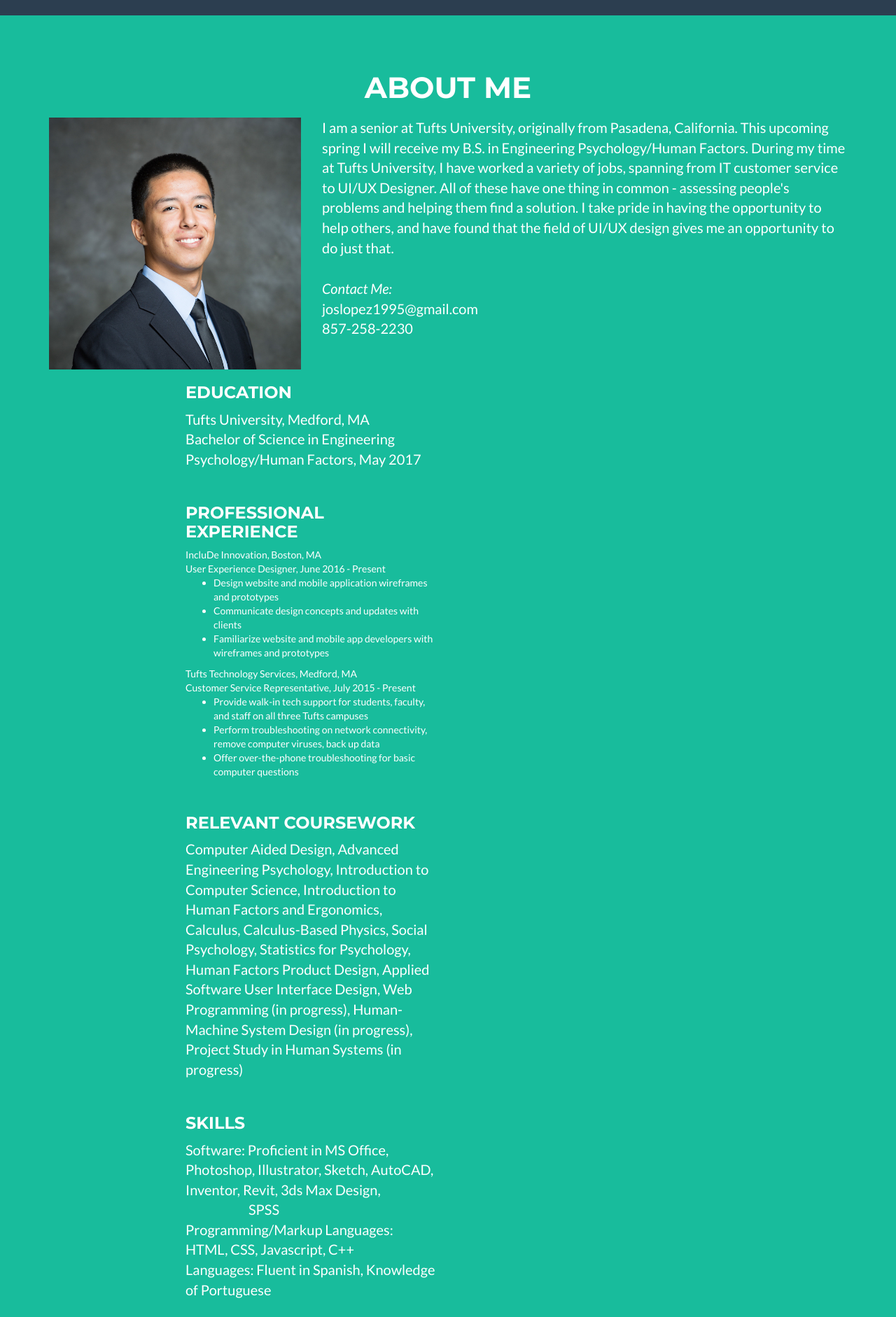
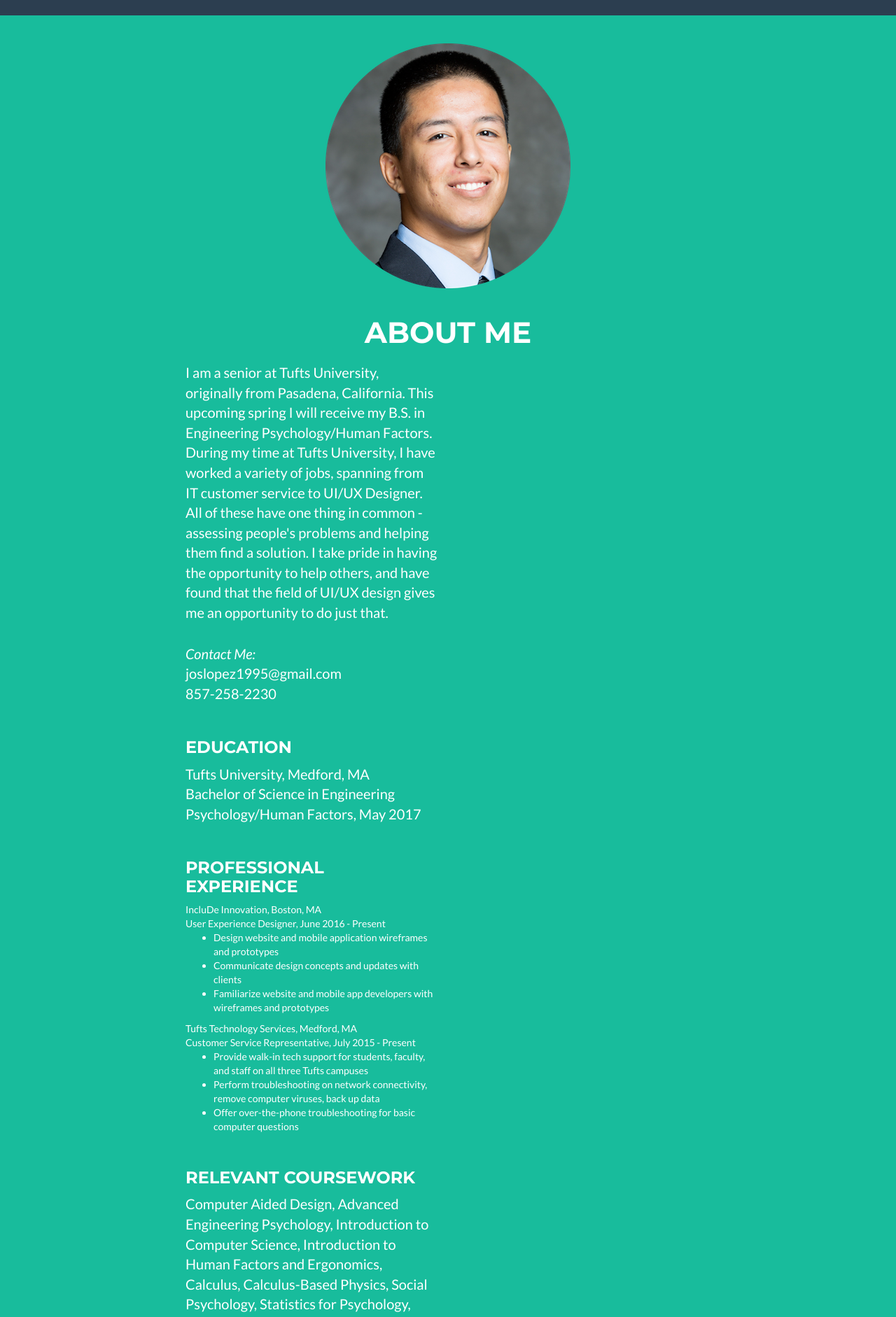
Before and after one commit to jlopez08/jlopez08.github.io, a website: page about_me.html in a window 1280 px wide. Shown: the part 78-1960 px from the top of the page at 70% size. Drawn offline with nearby package versions, Linux system fonts and the light colour scheme.

Commit message:
about.html modified

```diff
--- a/about_me.html
+++ b/about_me.html
@@ -171,31 +171,27 @@
     <section class="success" id="about">
         <div class="container">
             <div class="row">
-                <div class="col-lg-12 text-center">
+                <div class="col-lg-12 img-center">
                 	</br>
-                	</br>
-                	</br>
-                    <h2>About Me</h2>
-                    </br>
-                    <!-- <hr class="star-light"> -->
+                    <!-- <h2>About Me</h2> -->
+                    <img src="img/JoseALopez.png" class="center-block img-responsive" alt="">
+                    </br><br>
+                    <h2 class="text-center">About Me</h2><br>
                 </div>
             </div>
             <div class="row">
-            	<div class="col-lg-4">
-                <img src="img/JoseALopez.JPG" class="img-responsive" alt="">
-                </div>
-                 <div class="col-lg-8">
+            	<!-- <div class="col-sm-3">
+                <br>
+                    <div class="mypic">
+                    <img src="img/JoseALopez.JPG" class="img-responsive" alt="">
+                    </div>
+                </div> -->
+                 <div class="col-lg-4 col-lg-offset-2">
                 	<p>I am a senior at Tufts University, originally from Pasadena, California. This upcoming spring I will receive my B.S. in Engineering Psychology/Human Factors. During my time at Tufts University, I have worked a variety of jobs, spanning from IT customer service to UI/UX Designer. All of these have one thing in common - assessing people's problems and helping them find a solution. I take pride in having the opportunity to help others, and have found that the field of UI/UX design gives me an opportunity to do just that.</p><br>
                 	<p><em>Contact Me:</em><br>joslopez1995@gmail.com<br>857-258-2230</p><br>
                 </div>
             </div>
             <div class="row">
-               <!--  <div class="col-lg-4 col-lg-offset-2">
-                    <p>Freelancer is a free bootstrap theme created by Start Bootstrap. The download includes the complete source files including HTML, CSS, and JavaScript as well as optional LESS stylesheets for easy customization.</p>
-                </div>
-                <div class="col-lg-4">
-                    <p>Whether you're a student looking to showcase your work, a professional looking to attract clients, or a graphic artist looking to share your projects, this template is the perfect starting point!</p>
-                </div> -->
                 <div class="col-lg-4 col-lg-offset-2">
 					<h3>Education</h3>
 						<p>Tufts University, Medford, MA <br> Bachelor of Science in Engineering Psychology/Human Factors, May 2017</p> <br>
@@ -205,7 +201,7 @@
 					<h3>Relevant Coursework</h3>
 						<p>Computer Aided Design, Advanced Engineering Psychology, Introduction to Computer Science, Introduction to Human Factors and Ergonomics, Calculus, Calculus-Based Physics, Social Psychology, Statistics for Psychology, Human Factors Product Design, Applied Software User Interface Design, Web Programming (in progress), Human-Machine System Design (in progress), Project Study in Human Systems (in progress)</p><br>
 					<h3>Skills</h3>
-						<p>Software: Proficient in MS Office, Photoshop, Illustrator, Sketch, AutoCAD, Inventor, Revit, 3ds Max Design, &emsp;&emsp;&emsp;&emsp;&ensp;SPSS<br> Programming/Markup Languages: HTML, CSS, Javascript, C++<br> Languages: Fluent in Spanish, Knowledge of Portuguese</p><br>
+						<p><span class="title">Software:</span> MS Office, Photoshop, Illustrator, Sketch, AutoCAD, Inventor, Revit, 3ds Max Design, SPSS<br> Programming/Markup Languages: HTML, CSS, Javascript, C++<br> Languages: Fluent in Spanish, Knowledge of Portuguese</p><br>
 					<h3>Activities</h3><br>
 						<p>Society of Latino Engineers and Scientists, September 2013 - Present <br> Tufts Human Factors and Ergonomics Society, September 2015 - Present<br>Tufts Design Thinking, September 2015 - Present</p>
                 </div>
```
Also changed, not shown: css/freelancer.css (+10 -6 lines), img/JoseALopez.JPG (deleted), img/JoseALopez.png (added).
